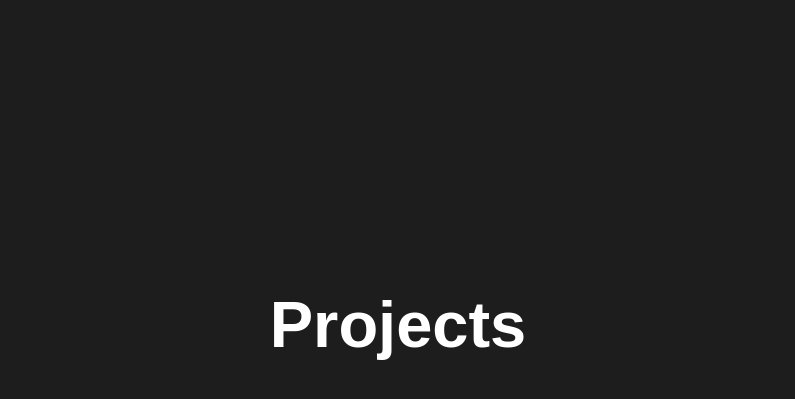
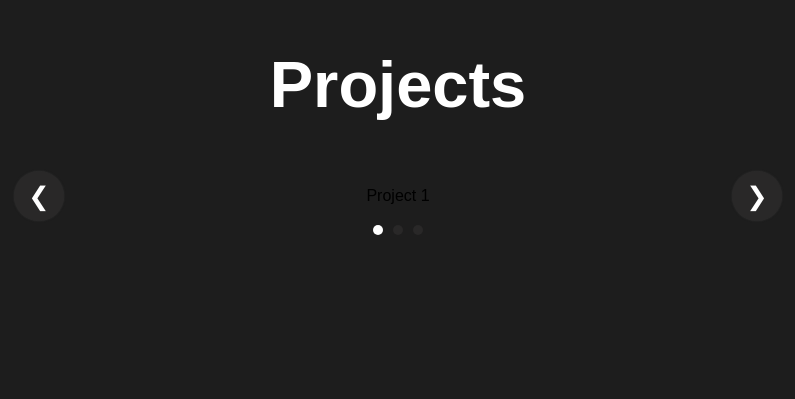
Before and after one commit to yla382/portflio, a React (Create React App) app: page / in a window 1280 px wide. Shown: the part 1708-2107 px from the top of the page, without its empty margins (242-1037 px from the left). Built offline with nearby package versions, Linux system fonts and the light colour scheme.

Commit message:
carousel added

```diff
--- a/package.json
+++ b/package.json
@@ -9,9 +9,9 @@
     "node-sass": "^6.0.1",
     "react": "^17.0.2",
     "react-dom": "^17.0.2",
+    "react-elastic-carousel": "^0.11.5",
     "react-icons": "^4.3.1",
     "react-scripts": "4.0.3",
-    "react-tsparticles": "^1.37.5",
     "react-typist": "^2.0.5",
     "react-vertical-timeline-component": "^3.5.2",
     "web-vitals": "^1.1.2"
--- a/src/components/Projects.js
+++ b/src/components/Projects.js
@@ -1,5 +1,6 @@
 import "../stylesheets/Projects.scss";
 import "../App.scss";
+import Carousel from 'react-elastic-carousel'
 
 export const Projects =({ scrollProjects }) => {
     return (
@@ -7,6 +8,13 @@ export const Projects =({ scrollProjects }) => {
             <div>
                 <h1>Projects</h1>
             </div>
+            <div className="sliderContainer">
+            <Carousel itemsToShow={1}>
+                <div>Project 1</div>
+                <div>Project 2</div>
+                <div>Project 3</div>
+            </Carousel>
+            </div>
         </div>
     );
 }
--- a/src/stylesheets/Projects.scss
+++ b/src/stylesheets/Projects.scss
@@ -1,4 +1,25 @@
 .projects_container {
+    display: flex;
+    flex-direction: column;
     // padding-bottom: 200px;
     height: 100vh;
 }
+.sliderContainer {
+    width: 60%;
+    height: 50%;
+    padding:40px;
+}
+
+.rec-arrow-right, .rec-arrow-left{
+    color: white !important;
+    background-color: #292828 !important;
+}
+
+.rec-dot {
+    box-shadow: none !important;
+    background-color: #292828 !important;
+}
+
+.rec-dot_active {
+    background-color: white !important;
+}
```
Also changed, not shown: 1 other file (tests, documents, lock files or other folders).
